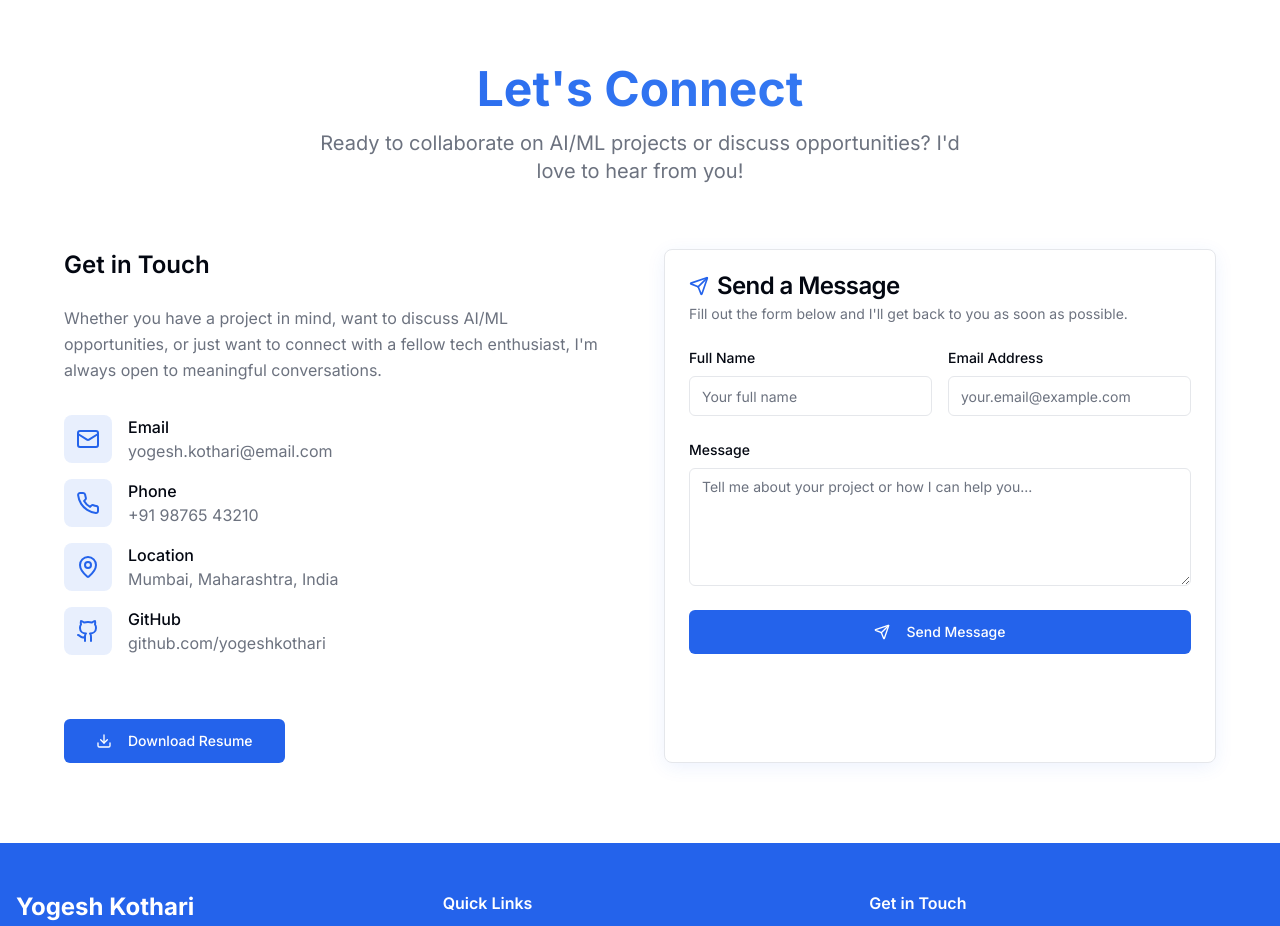
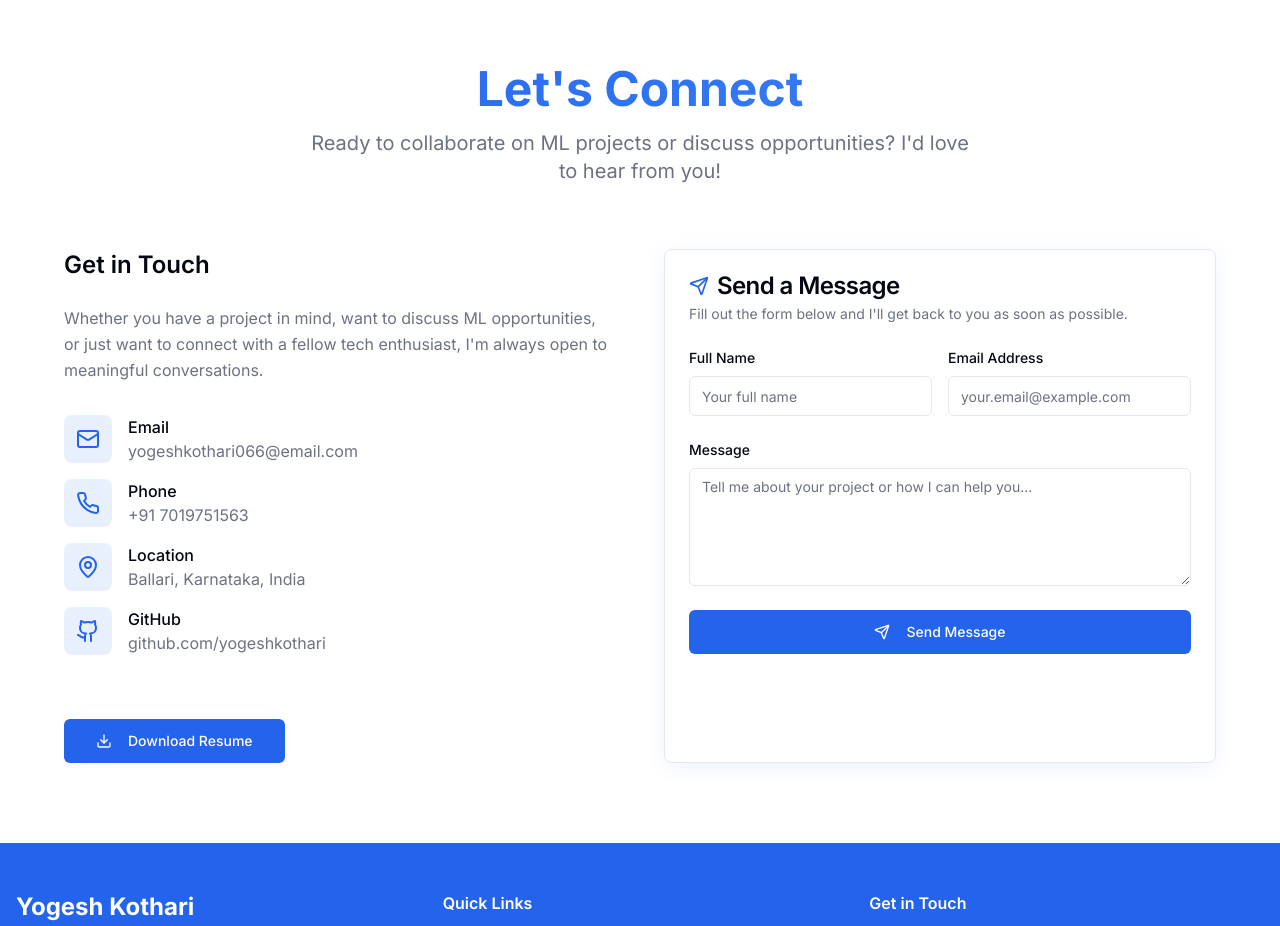
Before and after one commit to yogeshjain7/yogeshkothari-aiml-portfolio, a React (Vite) app: page / in a window 1280 px wide. Shown: the part 5880-6806 px from the top of the page. Built offline with nearby package versions, Linux system fonts and the light colour scheme.

Commit message:
Update ContactSection.tsx

```diff
--- a/src/components/ContactSection.tsx
+++ b/src/components/ContactSection.tsx
@@ -69,19 +69,19 @@ const ContactSection = () => {
     {
       icon: Mail,
       label: 'Email',
-      value: 'yogesh.kothari@email.com',
+      value: 'yogeshkothari066@email.com',
       link: 'mailto:yogesh.kothari@email.com'
     },
     {
       icon: Phone,
       label: 'Phone',
-      value: '+91 98765 43210',
-      link: 'tel:+919876543210'
+      value: '+91 7019751563',
+      link: 'tel:+917019751563'
     },
     {
       icon: MapPin,
       label: 'Location',
-      value: 'Mumbai, Maharashtra, India',
+      value: 'Ballari, Karnataka, India',
       link: null
     },
     {
@@ -101,7 +101,7 @@ const ContactSection = () => {
               Let's Connect
             </h2>
             <p className="text-xl text-muted-foreground max-w-2xl mx-auto">
-              Ready to collaborate on AI/ML projects or discuss opportunities?
+              Ready to collaborate on ML projects or discuss opportunities?
               I'd love to hear from you!
             </p>
           </div>
@@ -112,7 +112,7 @@ const ContactSection = () => {
               <div>
                 <h3 className="text-2xl font-semibold mb-6">Get in Touch</h3>
                 <p className="text-muted-foreground leading-relaxed mb-8">
-                  Whether you have a project in mind, want to discuss AI/ML opportunities,
+                  Whether you have a project in mind, want to discuss ML opportunities,
                   or just want to connect with a fellow tech enthusiast, I'm always open
                   to meaningful conversations.
                 </p>
```
